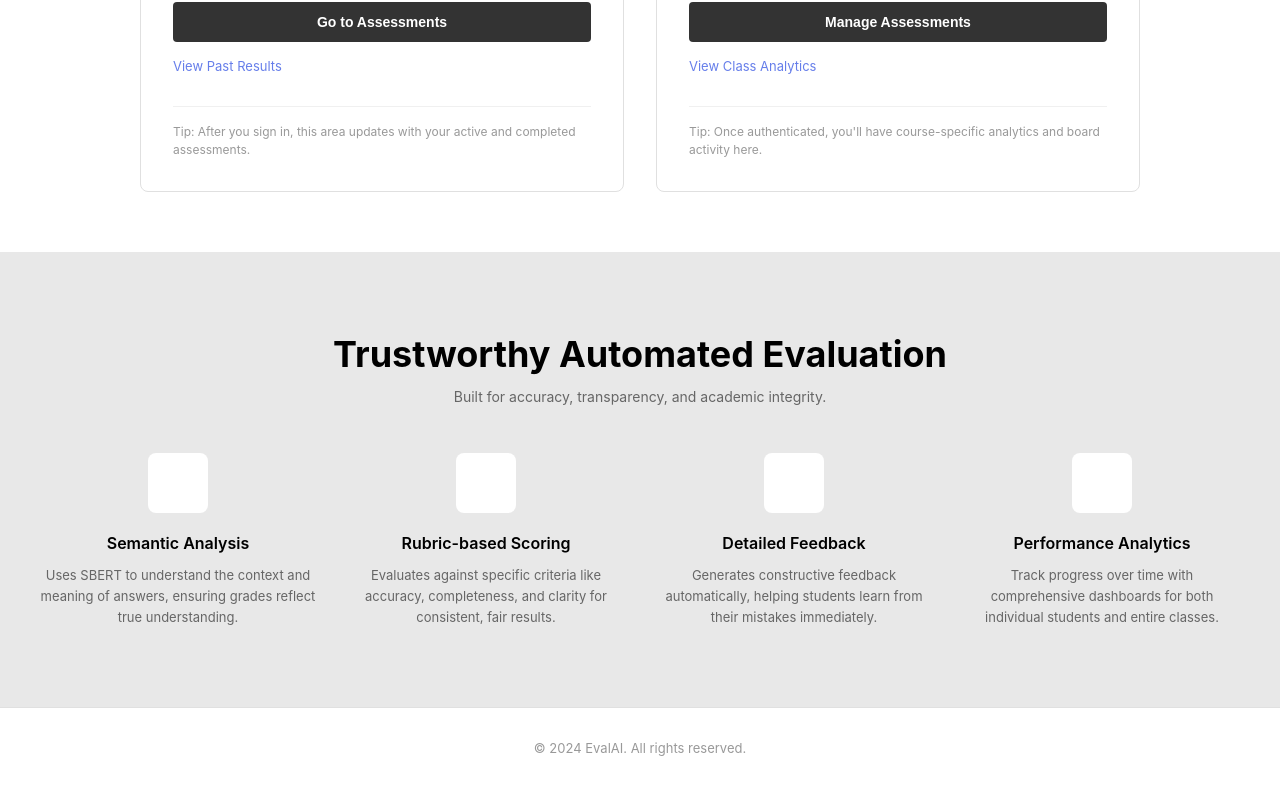
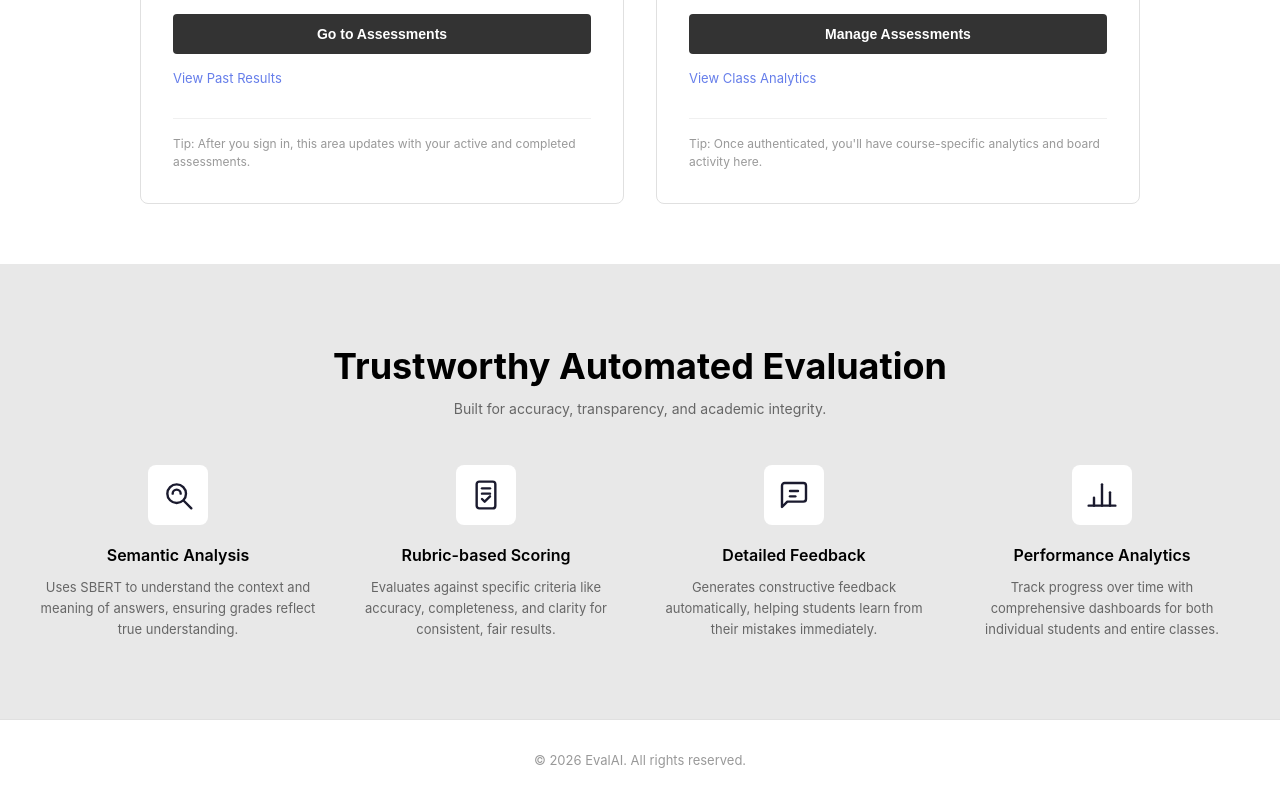
Before and after one commit to hackersince05/EvalAI-frontend, a React (Create React App) app: page / in a window 1280 px wide. Shown: the part 893-1693 px from the top of the page. Built offline with nearby package versions, Linux system fonts and the light colour scheme; no server answers.

Commit message:
feat: update landing page - logo in navbar, 2026 copyright, SVG feature icons

```diff
--- a/src/LandingPage.css
+++ b/src/LandingPage.css
@@ -34,6 +34,11 @@
 .logo {
   font-weight: 700;
   font-size: 16px;
+}
+
+.nav-logo-img {
+  height: 44px;
+  width: auto;
 }
 
 .logo-icon {
@@ -296,6 +301,15 @@
   background: white;
   border-radius: 8px;
   margin: 0 auto 20px;
+  display: flex;
+  align-items: center;
+  justify-content: center;
+  color: #1a1a2e;
+}
+
+.feature-icon svg {
+  width: 32px;
+  height: 32px;
 }
 
 .feature-card h3 {
--- a/src/LandingPage.js
+++ b/src/LandingPage.js
@@ -28,7 +28,7 @@ function LandingPage({ onNavigate }) {
       <nav className="navbar">
         <div className="nav-container">
           <div className="logo">
-            <div className="logo-icon">EvalAI</div>
+            <img src={`${process.env.PUBLIC_URL}/evalai-logo.png`} alt="EvalAI" className="nav-logo-img" />
           </div>
           <ul className="nav-menu">
             <li><a href="#home">Home</a></li>
@@ -100,25 +100,51 @@ function LandingPage({ onNavigate }) {
 
           <div className="features-grid">
             <div className="feature-card">
-              <div className="feature-icon"></div>
+              <div className="feature-icon">
+                <svg viewBox="0 0 24 24" fill="none" stroke="currentColor" strokeWidth="1.8" strokeLinecap="round" strokeLinejoin="round">
+                  <circle cx="11" cy="11" r="7"/>
+                  <line x1="16.5" y1="16.5" x2="22" y2="22"/>
+                  <path d="M8 11a3 3 0 0 1 6 0"/>
+                </svg>
+              </div>
               <h3>Semantic Analysis</h3>
               <p>Uses SBERT to understand the context and meaning of answers, ensuring grades reflect true understanding.</p>
             </div>
 
             <div className="feature-card">
-              <div className="feature-icon"></div>
+              <div className="feature-icon">
+                <svg viewBox="0 0 24 24" fill="none" stroke="currentColor" strokeWidth="1.8" strokeLinecap="round" strokeLinejoin="round">
+                  <rect x="5" y="2" width="14" height="20" rx="2"/>
+                  <line x1="9" y1="7" x2="15" y2="7"/>
+                  <line x1="9" y1="11" x2="15" y2="11"/>
+                  <polyline points="9 15 11 17 15 13"/>
+                </svg>
+              </div>
               <h3>Rubric-based Scoring</h3>
               <p>Evaluates against specific criteria like accuracy, completeness, and clarity for consistent, fair results.</p>
             </div>
 
             <div className="feature-card">
-              <div className="feature-icon"></div>
+              <div className="feature-icon">
+                <svg viewBox="0 0 24 24" fill="none" stroke="currentColor" strokeWidth="1.8" strokeLinecap="round" strokeLinejoin="round">
+                  <path d="M21 15a2 2 0 0 1-2 2H7l-4 4V5a2 2 0 0 1 2-2h14a2 2 0 0 1 2 2z"/>
+                  <line x1="9" y1="9" x2="15" y2="9"/>
+                  <line x1="9" y1="13" x2="13" y2="13"/>
+                </svg>
+              </div>
               <h3>Detailed Feedback</h3>
               <p>Generates constructive feedback automatically, helping students learn from their mistakes immediately.</p>
             </div>
 
             <div className="feature-card">
-              <div className="feature-icon"></div>
+              <div className="feature-icon">
+                <svg viewBox="0 0 24 24" fill="none" stroke="currentColor" strokeWidth="1.8" strokeLinecap="round" strokeLinejoin="round">
+                  <line x1="18" y1="20" x2="18" y2="10"/>
+                  <line x1="12" y1="20" x2="12" y2="4"/>
+                  <line x1="6" y1="20" x2="6" y2="14"/>
+                  <line x1="2" y1="20" x2="22" y2="20"/>
+                </svg>
+              </div>
               <h3>Performance Analytics</h3>
               <p>Track progress over time with comprehensive dashboards for both individual students and entire classes.</p>
             </div>
@@ -128,7 +154,7 @@ function LandingPage({ onNavigate }) {
 
       {/* Footer */}
       <footer className="footer">
-        <p>&copy; 2024 EvalAI. All rights reserved.</p>
+        <p>&copy; 2026 EvalAI. All rights reserved.</p>
       </footer>
     </div>
   );
```
